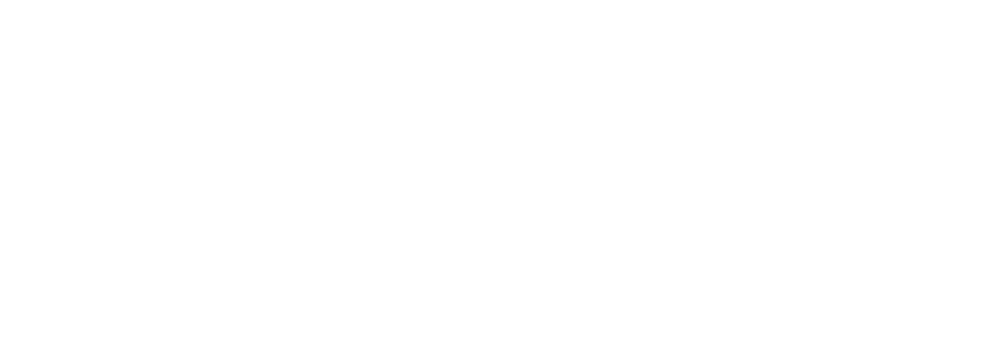
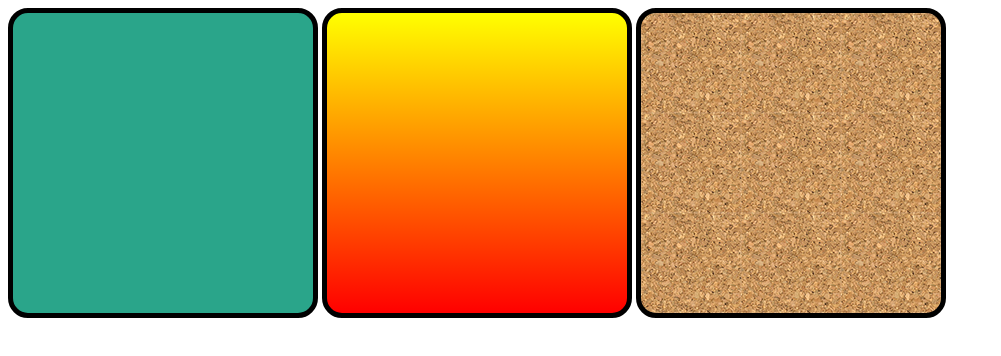
Before and after one commit to rafafreitasss/HTML-CSS, a plain HTML site: page EXERCICIOS/ex 022/fundo001.html in a window 1280 px wide. Shown: the whole page, without its empty margins (0-1001 px from the left). Drawn offline with Linux system fonts and the light colour scheme.

Commit message:
backgroud-image

```diff
--- a/EXERCICIOS/ex 022/fundo001.html
+++ b/EXERCICIOS/ex 022/fundo001.html
@@ -4,17 +4,40 @@
     <meta charset="UTF-8">
     <meta name="viewport" content="width=device-width, initial-scale=1.0">
     <title>Teste de fundo com imagens</title>
+    <style>
+        .quadrado {
+            height: 300px;
+            width: 300px;
+            background-color: blanchedalmond;
+            border-radius: 20px;
+            display: inline-block;
+            margin: auto;
+            border: 5px solid black;
+
+        }
+
+    #q1 {
+            background-color: rgb(42, 165, 138);
+        }
+    #q2 {
+        background-image: linear-gradient(to bottom, yellow, red);
+    }
+    #q3 {
+        background-image: url(imagens/pattern004.png);
+    }
+
+    </style>
 </head>
 <body>
-    <div >
+    <div class="quadrado" id="q1">
 
     </div>
 
-    <div>
+    <div class="quadrado" id="q2">
 
     </div>
 
-    <div>
+    <div class="quadrado" id="q3">
 
     </div>
 </body>
```
Also changed, not shown: EXERCICIOS/ex 022/fundo002.html (added, +20 -0 lines).
